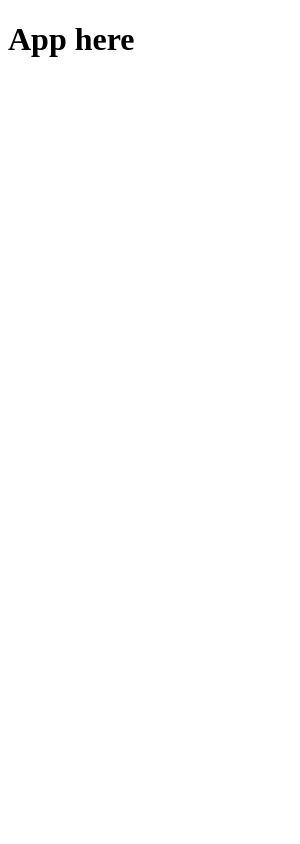
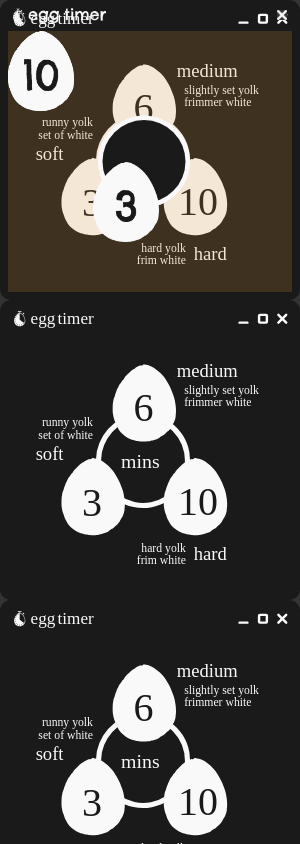
Before and after one commit to awxsoul/Egg_timer, an Electron app: page index.html in a window 300 px wide. Drawn offline with Linux system fonts and the light colour scheme.

Commit message:
Frontend Page Created #01

```diff
--- a/index.html
+++ b/index.html
@@ -12,9 +12,29 @@
       content="default-src 'self'; script-src 'self'"
     />
     <title>egg timer</title>
+    <link rel="icon" type="image/x-icon" href="./design_assets/images/favicon_egg_timer.png">
+    <link rel="stylesheet" href="style.css">
   </head>
   <body>
-    <h1>App here</h1>
+    <div id="page">
+      <div id="heading">
+        <img id="logo" src="./design_assets/images/logo_tittle.png" alt="egg timer logo">
+        <img id="close" src="./design_assets/images/close.png" alt="close window">
+      </div>
+      <div id="box">
+        <div id="ring" class="centre">
+          <div id="circle01" class="centre">
+            <div id="circle02" class="centre"></div>
+          </div>
+        </div>
+        <img id="threeegg" class="egg" src="./design_assets/images/3egg.png" alt="close window">
+        <img id="sixegg" class="egg" src="./design_assets/images/6egg.png" alt="close window">
+        <img id="tenegg" class="egg" src="./design_assets/images/10egg.png" alt="close window">
+        <div id="threeeggbox"></div>
+        <div id="sixeggbox"></div>
+        <div id="teneggbox"></div>
+      </div>
+    </div>
   </body>
   <script src="./renderer.js"></script>
 </html>
--- a/main.js
+++ b/main.js
@@ -1,9 +1,11 @@
 const { app, BrowserWindow } = require('electron/main')
+const { read } = require('original-fs')
 
 const createWindow = () => {
   const win = new BrowserWindow({
-    width: 800,
-    height: 600
+    width: 300,
+    height: 300,
+    frame: false
   })
 
   win.loadFile('index.html')
--- /dev/null
+++ b/style.css
@@ -0,0 +1,94 @@
+:root {
+    --primary_colour: #1a1a1a;
+    --secondary_colour: #f9f9f9;
+  }
+
+body{
+    background-color: var(--secondary_colour);
+    margin: 0;
+    padding: 0;
+    background-image: url(./design_assets/ui_reference01.svg);
+    background-size: cover;
+}
+
+#page{
+    height: 300px;
+    width: 300px;
+    position: relative;
+}
+
+#heading{
+    position: absolute;
+    top: 0;
+    height: 15px;
+    width: 284px;
+    margin: 8px;
+}
+
+#logo{
+    position: absolute;
+    top: 0;
+    left: 5px;
+    height: 15px;
+    aspect-ratio: auto;
+}
+
+#close{
+    position: absolute;
+    top: 10%;
+    right: 5px;
+    height: 10px;
+    aspect-ratio: auto;
+}
+
+#box{
+    position: absolute;
+    bottom: 0;
+    height: 261px;
+    width: 284px;
+    margin: 8px;
+    background-color: rgba(222, 153, 63, 0.184);
+}
+
+.centre{
+    position: absolute;
+    top: 50%;
+    left: 50%;
+    transform: translate(-50%,-50%);
+    border-radius: 50%;
+}
+
+#ring{
+    height: 100%;
+    width: 100%;
+    border-radius: 0%;
+    position: absolute;
+}
+#circle01{
+    background-color: var(--secondary_colour);
+    height: 92px;
+    width: 92px;
+    left: 48%;
+}
+#circle02{
+    background-color: var(--primary_colour);
+    height: 83px;
+    width: 83px;
+    left: 50%;
+}
+
+.egg{
+    position: absolute;
+    height: 80px;
+    aspect-ratio: auto;
+}
+#threeegg{
+    top: 50%;
+    left: 30%;
+}
+#sixegg{
+
+}
+#tenegg{
+
+}
```
Also changed, not shown: design_assets/egg_timer_designboard_drawing.svg, design_assets/images/10egg.png (added), design_assets/images/3egg.png (added), design_assets/images/6egg.png (added), design_assets/images/close.png (added), design_assets/images/favicon_egg_timer.png (added), design_assets/images/logo_tittle.png (added), design_assets/ui_reference01.svg (added).
